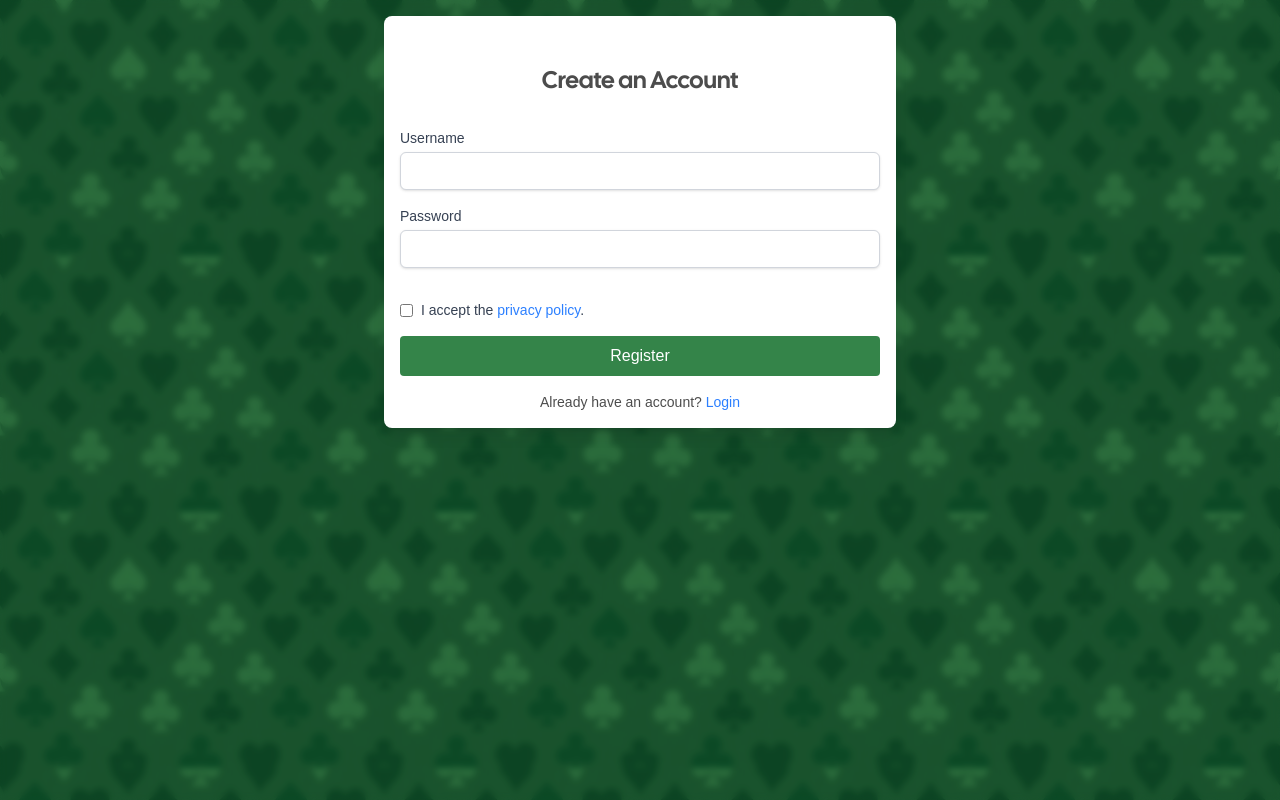
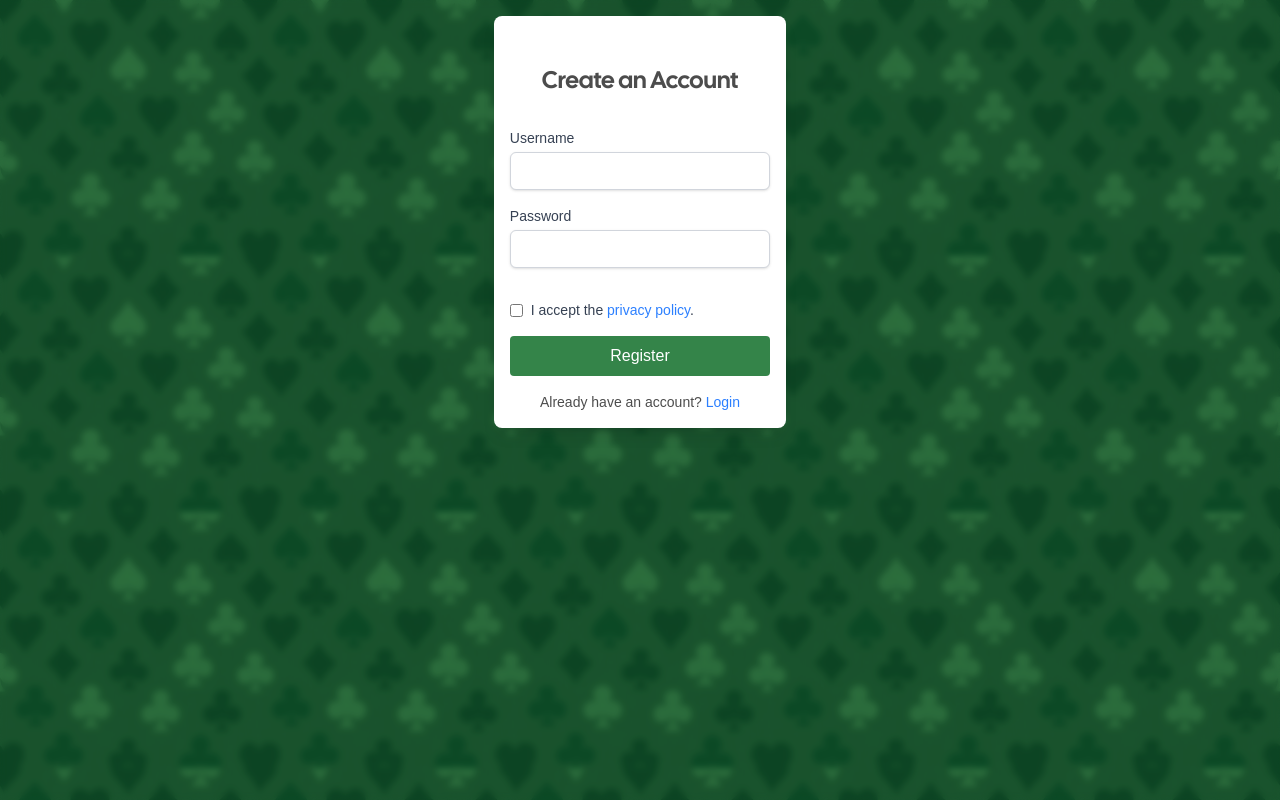
Before and after one commit to ChichEnBalle/planning-poker, a SvelteKit app in the folder plpfrontend/: page /connection in a window 1280 px wide. Built offline with nearby package versions, Linux system fonts and the light colour scheme.

Commit message:
update design

```diff
--- a/plpfrontend/src/routes/connection/+page.svelte
+++ b/plpfrontend/src/routes/connection/+page.svelte
@@ -60,7 +60,7 @@
     }
 </script>
 
-<div class="min-w-lg mx-auto p-4 bg-white shadow-lg rounded-lg">
+<div class="mx-auto p-4 bg-white shadow-lg rounded-lg">
     <h2 class="text-2xl mb-4 text-center">
         {isRegistering ? 'Create an Account' : 'Login'}
     </h2>
@@ -83,7 +83,7 @@
         <div class="mb-4 flex items-start">
             <input type="checkbox" id="accept-policy" bind:checked={hasAcceptedPolicy} class="mt-1 mr-2" />
             <label for="accept-policy" class="text-sm text-gray-700">
-                I accept the <a href="/privacy-policy" class="text-blue-500 hover:underline">privacy policy</a>.
+                I accept the <a href="/privacy-policy" class="text-blue-500 hover:underline" target="_blank" rel="noopener noreferrer">privacy policy</a>.
             </label>
         </div>
     {/if}
--- a/plpfrontend/src/routes/play/+page.svelte
+++ b/plpfrontend/src/routes/play/+page.svelte
@@ -305,7 +305,7 @@
 </script>
 
 
-<div class="min-w-lg mx-auto p-4 bg-white shadow-lg rounded-lg">
+<div class="mx-auto p-4 bg-white shadow-lg rounded-lg">
     <h2 class="text-4xl font-semibold mb-4 text-center">Planning Poker</h2>
     {#if !hasJoined}
     <div class="flex justify-between items-center">
```
